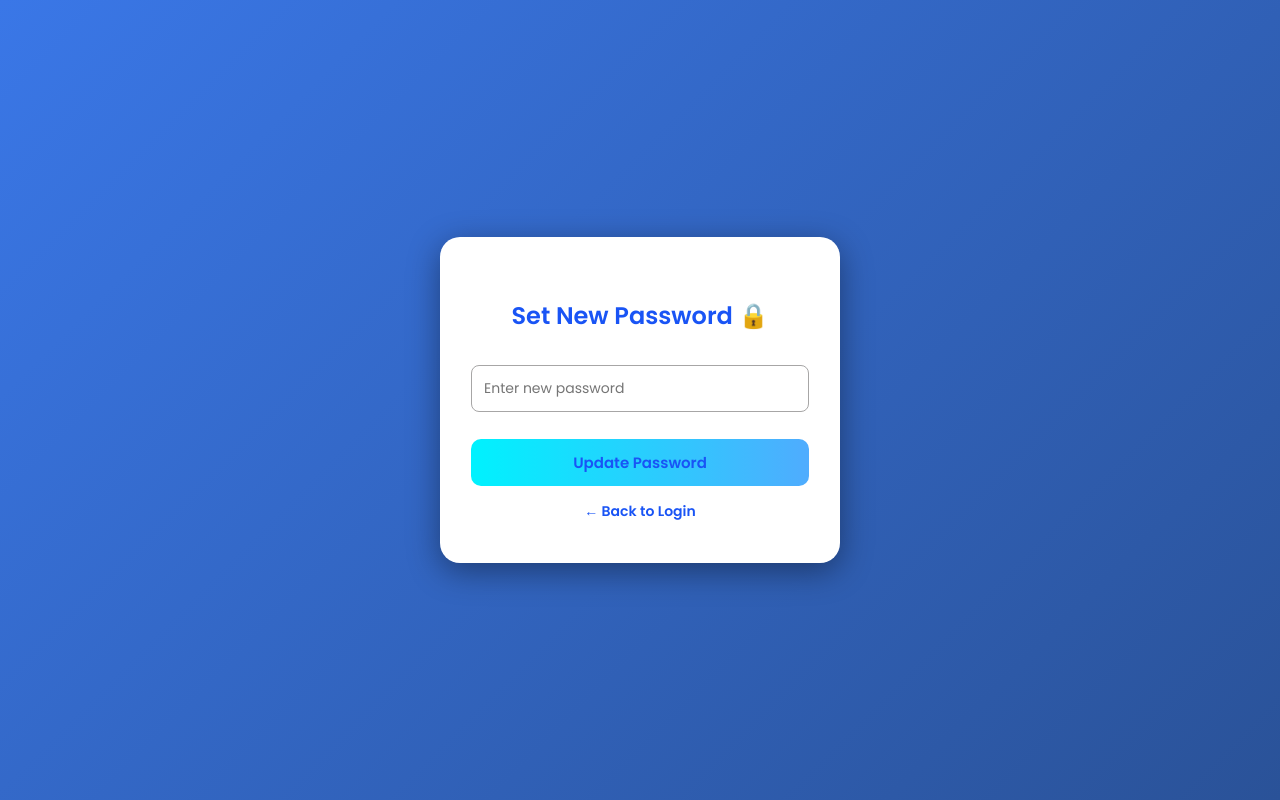
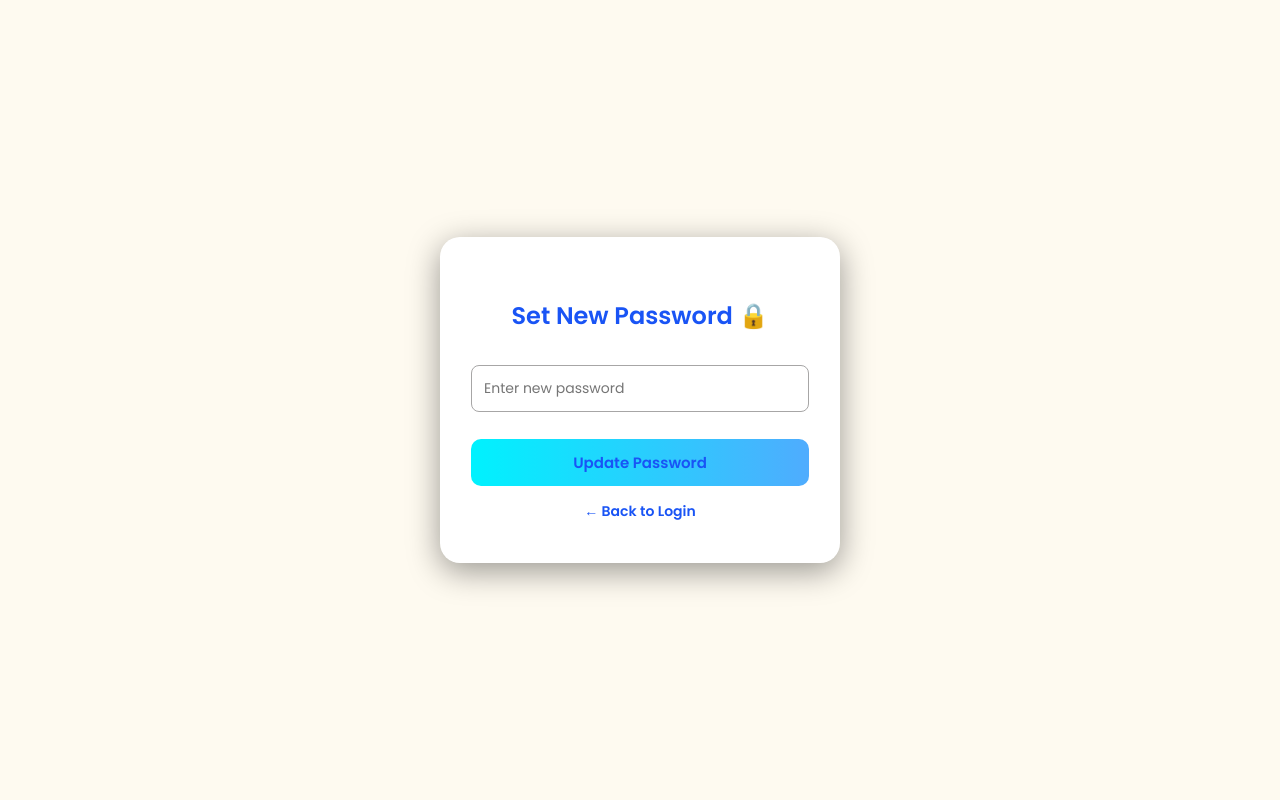
Before and after one commit to Neurogptai/neurogpt, a Flask app: template templates/reset_password.html in a window 1280 px wide. Run offline with Flask 3, Linux system fonts and the light colour scheme; the template is opened without the code that fills it, so the values that code supplies are empty; some libraries are stand-ins or nearby versions.

Commit message:
Update reset_password.html

```diff
--- a/templates/reset_password.html
+++ b/templates/reset_password.html
@@ -13,7 +13,7 @@
     body {
       margin: 0;
       padding: 0;
-      background:  linear-gradient(135deg, #3a77e7, #2a5298);
+      background:  #fefaf0;
       display: flex;
       justify-content: center;
       align-items: center;
```
